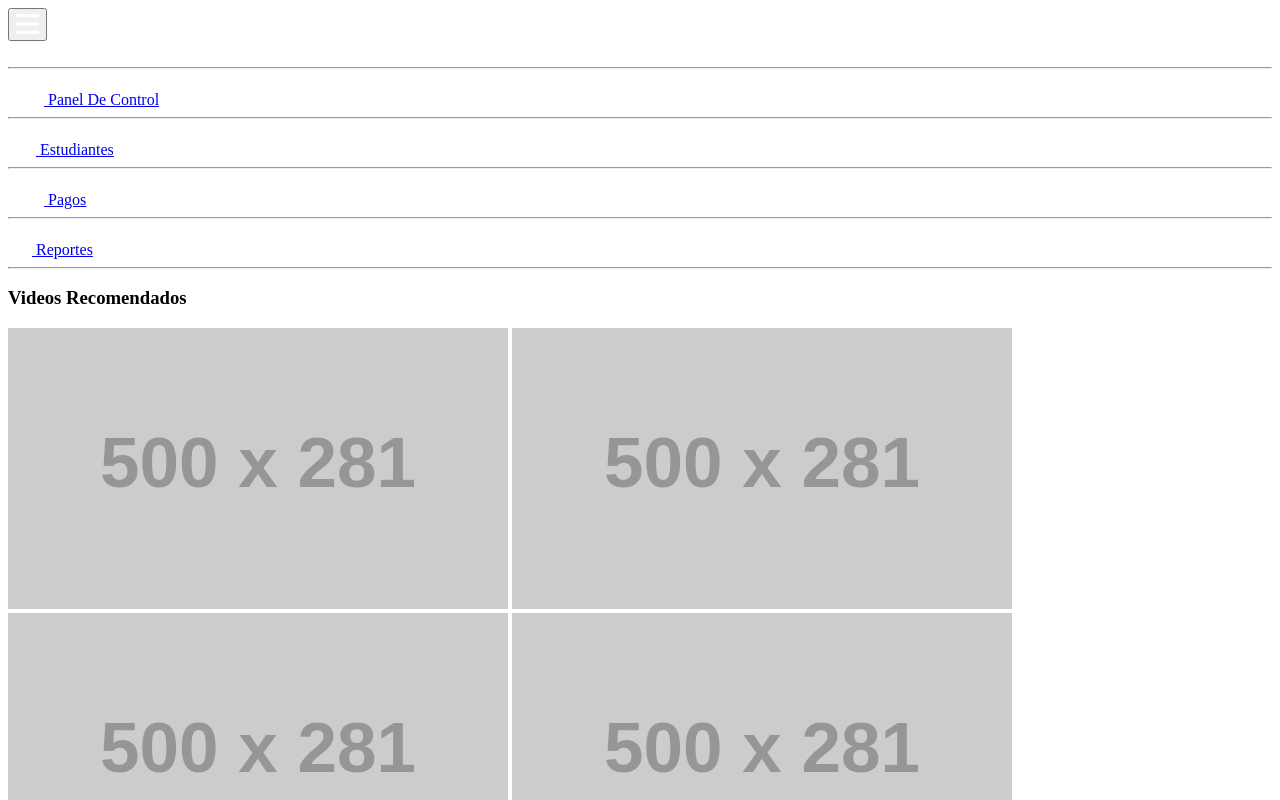
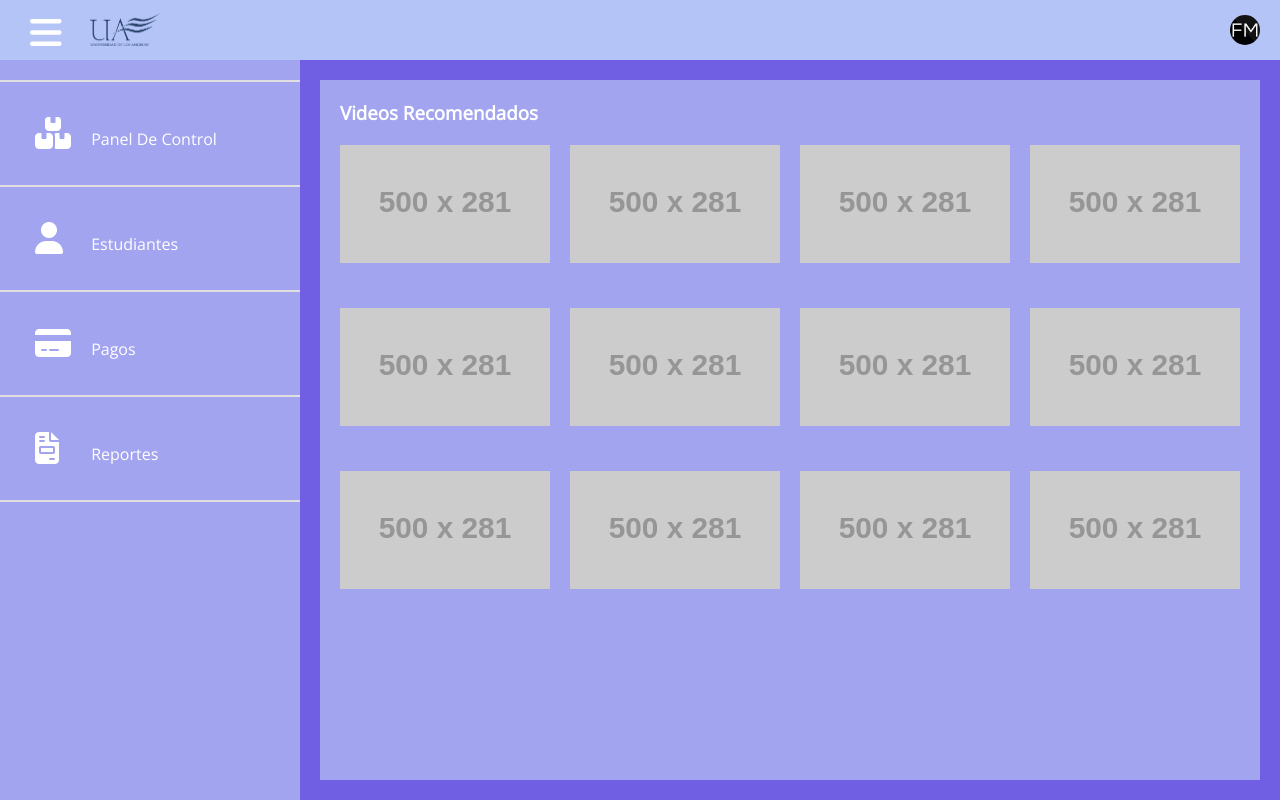
Before and after one commit to rosdfots20/ui-pages-univer, a plain HTML site: page univers/index.html in a window 1280 px wide. Shown: the top 800 px of the page. Drawn offline with nearby package versions, Linux system fonts and the light colour scheme; the site is published under a folder, as on GitHub Pages, so addresses that start at the root find nothing; placeholder pictures from the web are drawn by us.

Commit message:
Restaur rutas

```diff
--- a/univers/index.html
+++ b/univers/index.html
@@ -6,14 +6,14 @@
 	<meta http-equiv="X-UA-Compatible" content="ie=edge">
 	<title>Página Principal | YouTube</title>
 	<link href="https://fonts.googleapis.com/css?family=Open+Sans|Oswald&display=swap" rel="stylesheet">
-	<link rel="stylesheet" href="/css/estilos.css">
+	<link rel="stylesheet" href="../css/estilos.css">
 </head>
 <body>
 	<div class="contenedor active" id="contenedor">
 		<header class="header">
 			<div class="contenedor-logo">
 				<button id="boton-menu" class="boton-menu"><i style="color: white;" class="fas fa-bars fa-2x"></i></button>
-				<a href="#" class="logo"><img class="logo-menu" src="/img/Angeles.png" alt=""></a>
+				<a href="#" class="logo"><img class="logo-menu" src="../img/Angeles.png" alt=""></a>
 			</div>
 
 			<!-- <div class="barra-busqueda">
@@ -22,7 +22,7 @@
 			</div> -->
 
 			<div class="botones-header">
-				<a href="#" class="avatar"><img src="/img/avatar.jpg" alt=""></a>
+				<a href="#" class="avatar"><img src="../img/avatar.jpg" alt=""></a>
 			</div>
 		</header>
 
@@ -58,6 +58,6 @@
 	</div>
 
 	<script src="https://kit.fontawesome.com/2c36e9b7b1.js" crossorigin="anonymous"></script>
-	<script src="/js/main.js"></script>
+	<script src="../js/main.js"></script>
 </body>
 </html>
```
